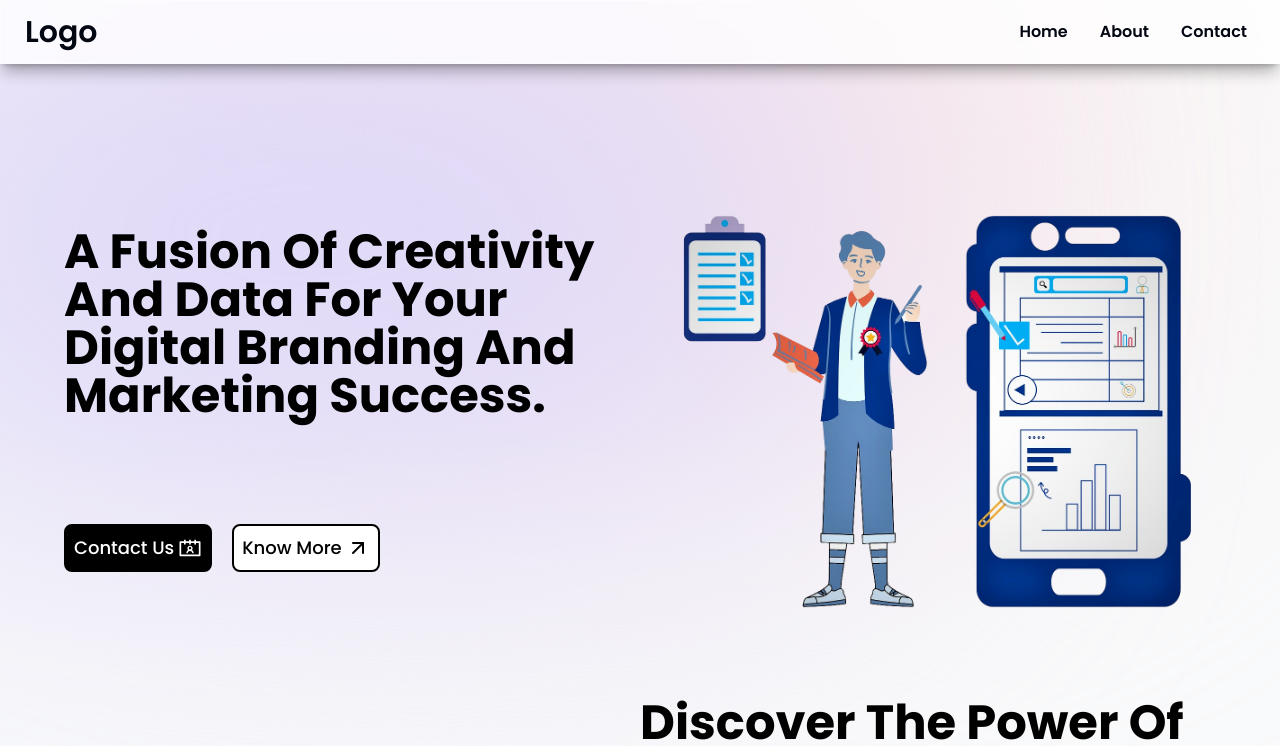
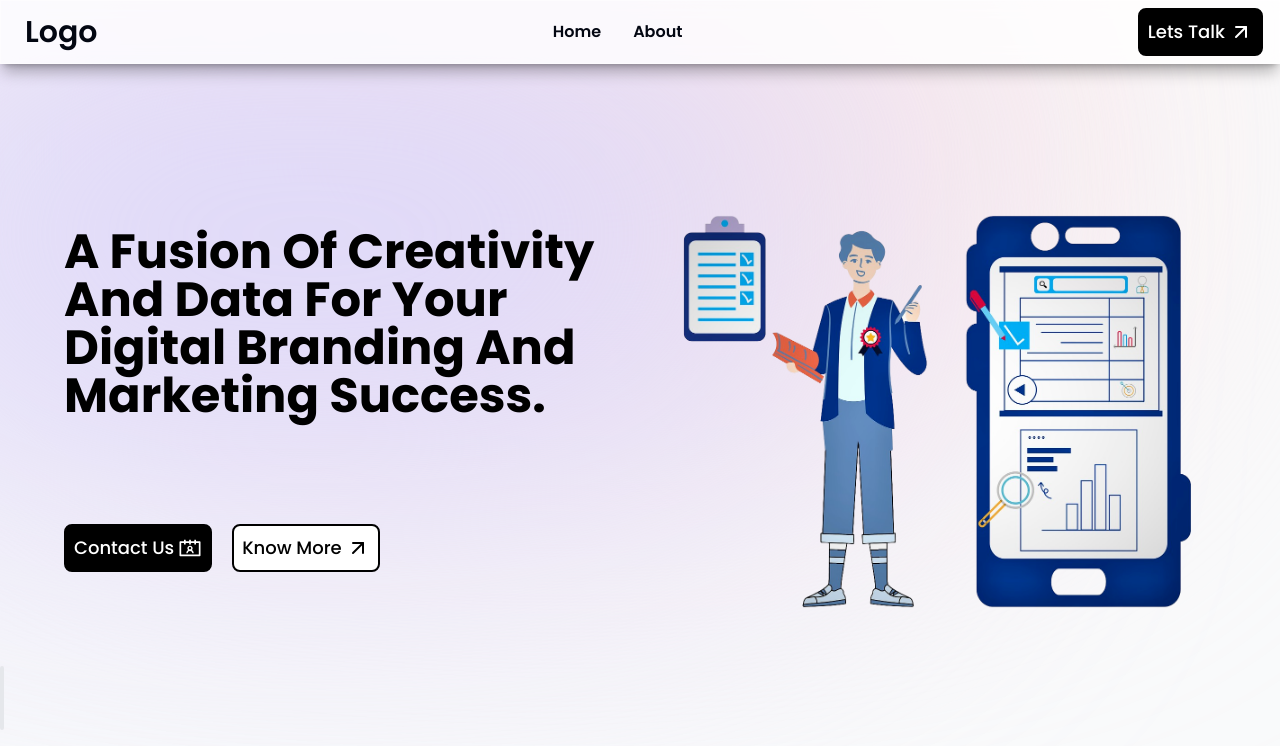
Before and after one commit to pivotical/pivotical.social, a Next.js app: page / in a window 1280 px wide. Shown: the top 746 px of the page. Built offline with nearby package versions, Linux system fonts and the light colour scheme.

Commit message:
designed our methods

```diff
--- a/src/app/components/AboutUs.jsx
+++ b/src/app/components/AboutUs.jsx
@@ -11,7 +11,7 @@ import ServiceCards from './elements/ServiceCards';
 
 const AboutUs = () => {
     return (
-        <main id='about' className=' relative flex items-center  w-full h-auto md:pt-4 scroll-mt-28'>
+        <main id='about' className='relative flex items-center  w-full h-auto md:pt-4 scroll-mt-28'>
             <div className="inline-block z-0  bg-light p-8 md:px-16 md:pt-3 pt-0 w-full">
                 <div className='flex flex-col md:flex-row items-center justify-between w-full'>
                     <div className="w-full mt-0 md:mt-4  flex flex-col items-center  self-center px-4 lg:px-0">
--- a/src/app/components/FeatureTop.jsx
+++ b/src/app/components/FeatureTop.jsx
@@ -22,15 +22,15 @@ export default function FeatureTop() {
               <MainHeading text='Discover the power of Social Media marketing for your business.'
                 className='!text-3xl md:!text-5xl !text-center md:!text-left font-bold' />
 
-             <p className='my-4 text-base md:text-lg md:text-left font-light'>
+              <p className='my-4 text-base text-center md:text-lg md:text-left font-light'>
                 Our social media marketing service helps business and individual reach their target audiance, increace brand visibility, drive engagement.
               </p>
             </div>
 
-            <div class= "w-full flex items-center justify-center  mt-2" >
-                <div  class="grid gap-4 md:grid-cols-2 mt-6">
-                <ServiceCards heading={"Increase Reach"}  content={"Expand your online presence and connect with potential customers through stratigic and social media campain"} />
-                <ServiceCards heading={"Drive Engagement"}  content={"Create compelling content that sparks converstaion and builds a loyal community."}/>
+            <div class="w-full flex items-center justify-center  mt-2" >
+              <div class="grid gap-4 md:grid-cols-2 mt-6">
+                <ServiceCards heading={"Increase Reach"} content={"Expand your online presence and connect with potential customers through stratigic and social media campain"} />
+                <ServiceCards heading={"Drive Engagement"} content={"Create compelling content that sparks converstaion and builds a loyal community."} />
               </div>
             </div>
           </div>
--- a/src/app/components/HeroSection.jsx
+++ b/src/app/components/HeroSection.jsx
@@ -36,7 +36,7 @@ const HeroSection = () => {
                             </Link>
                         </div>
                     </div>
-                    <div className="w-full mt-8 md:w-1/2 flex items-center justify-center  ">
+                    <div className=" hidden w-full mt-8 md:w-1/2 md:flex items-center justify-center  ">
                         <Image src={HeroPic}
                             quality={100}
                             priority={true}
--- a/src/app/components/NavBar.jsx
+++ b/src/app/components/NavBar.jsx
@@ -3,6 +3,9 @@ import React, { useState } from 'react'
 import { FaBars, FaTimes } from 'react-icons/fa'
 import { links } from '../utils/data'
 import Link from 'next/link'
+import Button from './buttons/Button'
+import { AiOutlineContacts } from 'react-icons/ai'
+import { FiArrowUpRight } from 'react-icons/fi'
 
 const NavBar = () => {
     const [nav, setNav] = useState(false)
@@ -17,17 +20,28 @@ const NavBar = () => {
                     </h2>
                 </div>
                 <ul className='hidden md:flex'>
-                    {links.map(({ link, id,name }) => (
+                    {links.map(({ link, id, name }) => (
                         <li key={id} className='px-4 cursor-pointer capitalize font-semibold text-gray-950 hover:scale-105 duration-200  hover:text-gray-500'> <Link href={link}>{name}</Link></li>
                     ))}
                 </ul>
+                <div className='w-auto hidden md:flex'>
+                <Button
+
+                    icon={<FiArrowUpRight size={24} className="w-6 ml-1" />}
+                    classnames={`hover:text-black hover:bg-white hover:scale-110  `}
+                    label="Lets Talk"
+                >
+                </Button>
+                </div>
+
                 <div onClick={() => setNav(!nav)} className='cursor-pointer pr-4 z-10 text-black md:hidden'>
                     {nav ? <FaTimes className=' hover:text-gray-500' size={30} /> : <FaBars className=' hover:text-gray-500' size={30} />}
                 </div>
                 {nav && <ul className='flex flex-col justify-center items-center absolute top-0 left-0 w-full h-screen bg-gradient-to-b from-white to-gray-800 text-black'>
-                    {links.map(({ link,name, id }) => (
+                    {links.map(({ link, name, id }) => (
                         <li key={link} className='px-4 cursor-pointer capitalize py-6 text-2xl hover:scale-105 duration-200 hover:text-gray-500'><Link onClick={() => setNav(false)} href={link}>{name}</Link></li>
                     ))}
+                    <li className='px-4 cursor-pointer capitalize py-6 text-2xl hover:scale-105 duration-200 hover:text-gray-500'><Link onClick={() => setNav(false)} href="#contact">Lets Talk</Link></li>
                 </ul>}
 
             </div>
--- a/src/app/components/OurMethod.jsx
+++ b/src/app/components/OurMethod.jsx
@@ -16,15 +16,16 @@ const OurMethod = () => {
                         <section class="text-gray-600">
                             <div class="container px-5 py-16 mx-auto">
                                 <div class="flex flex-wrap -m-4">
-                                    {ourMethods.map(({icon,title,description,id}) => (
+                                    {
+                                        ourMethods.map(({ icon, title, description, id }) => (
                                             <div class="p-4 lg:w-1/3 " key={id}>
                                                 <div class="h-full flex flex-col items-center justify-center bg-gradient-to-r from-slate-100 to-slate-300 bg-opacity-75 px-8 pt-16 pb-24  rounded-lg overflow-hidden text-center relative shadow-lg hover:from-zinc-100 hover:to-zinc-400 transition hover:scale-105 ">
                                                     <div>
                                                         {icon}
                                                     </div>
                                                     <h1 class=" sm:text-2xl text-xl font-bold text-gray-900 mb-3">{title}</h1>
-                                                <p class="leading-relaxed mb-3">{description}</p>
-                                                <a class="text-indigo-500 inline-flex items-center">Learn More <BsBoxArrowInUpRight />
+                                                    <p class="leading-relaxed mb-3 text-base">{description}</p>
+                                                    <a class="text-indigo-500 inline-flex items-center cursor-pointer">Learn More <BsBoxArrowInUpRight />
                                                     </a>
                                                 </div>
                                             </div>
--- /dev/null
+++ b/src/app/components/SectionDivider.jsx
@@ -0,0 +1,11 @@
+import React from 'react'
+
+const SectionDivider = () => {
+    return (
+        <div
+            className="bg-gray-200 my-2 h-16 w-1 rounded-full hidden sm:block "
+        ></div>
+    )
+}
+
+export default SectionDivider
--- a/src/app/page.js
+++ b/src/app/page.js
@@ -2,14 +2,23 @@ import AboutUs from './components/AboutUs'
 import FeatureTop from './components/FeatureTop'
 import HeroSection from './components/HeroSection'
 import OurMethod from './components/OurMethod'
+import SectionDivider from './components/SectionDivider'
 
 export default function Home() {
   return (
     <>
       <HeroSection />
+      <SectionDivider />
+
       <FeatureTop />
+      <SectionDivider />
+
       <AboutUs />
+      <SectionDivider />
+
       <OurMethod />
+      <SectionDivider />
+
     </>
   )
 }
--- a/src/app/utils/data.js
+++ b/src/app/utils/data.js
@@ -14,11 +14,7 @@ export const links = [
         link: '#about'
     },
 
-    {
-        id: 1,
-        name: 'contact',
-        link: '#contact'
-    },
+
 ]
 export const footerlinks = [
     {
@@ -93,18 +89,18 @@ export const ourMethods = [
         id: 12345,
         title: "Raclette Blueberry Nextious Level",
         description: "Photo booth fam kinfolk cold-pressed sriracha leggings jianbing microdosing tousled waistcoat.",
-        icon: <FaBuffer size={24} className="w-6 font-extrabold text-2xl text-black" />
+        icon: <FaBuffer size={30} className="w-10 font-extrabold text-2xl text-black" />
     },
     {
         id: 45678,
         title: "Raclette Blueberry Nextious Level",
         description: "Photo booth fam kinfolk cold-pressed sriracha leggings jianbing microdosing tousled waistcoat.",
-        icon: <FcReading size={24} className="w-6 font-extrabold text-2xl text-black" />
+        icon: <FcReading size={30} className="w-10 font-extrabold text-2xl text-black" />
     },
     {
         id: 345678,
         title: "Raclette Blueberry Nextious Level",
         description: "Photo booth fam kinfolk cold-pressed sriracha leggings jianbing microdosing tousled waistcoat.",
-        icon: <FaCanadianMapleLeaf size={24} className="w-6 font-extrabold text-2xl text-black" />
+        icon: <FaCanadianMapleLeaf size={30} className="w-10 font-extrabold text-2xl text-black" />
     },
 ]
--- a/tailwind.config.js
+++ b/tailwind.config.js
@@ -6,15 +6,16 @@ module.exports = {
     './src/app/**/*.{js,ts,jsx,tsx,mdx}',
   ],
   theme: {
+    fontFamily: {
+      poppins: ['var(--font-poppins)']
+    },
     extend: {
       backgroundImage: {
         'gradient-radial': 'radial-gradient(var(--tw-gradient-stops))',
         'gradient-conic':
           'conic-gradient(from 180deg at 50% 50%, var(--tw-gradient-stops))',
       },
-      fontFamily: {
-        poppins: ['var(--font-poppins)']
-      },
+
     },
   },
   plugins: [],
```
Lines whose indentation alone changed are shown as unchanged.
